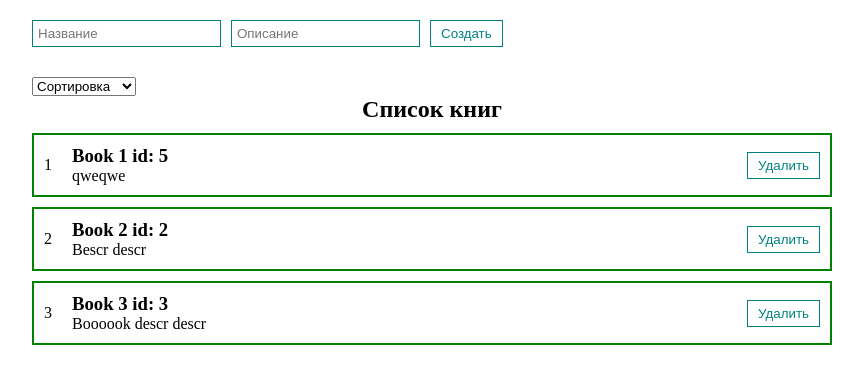
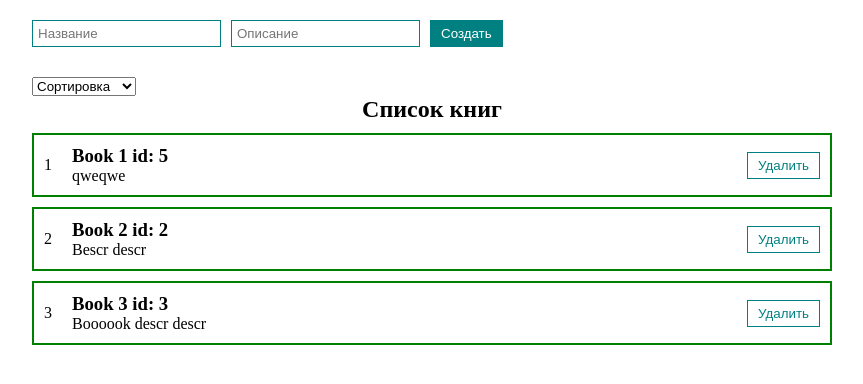
Before and after one commit to D1n8/library, a React (Create React App) app: page / in a window 1280 px wide. In both pictures the pointer is over the button "Создать". Shown: the top 384 px of the page, without its empty margins (208-1071 px from the left). Built offline with nearby package versions, Linux system fonts and the light colour scheme.

Commit message:
update buttons style

```diff
--- a/src/components/UI/button/MyButton.module.css
+++ b/src/components/UI/button/MyButton.module.css
@@ -3,4 +3,11 @@
     color: teal;
     border: 1px solid teal;
     background-color: transparent;
+    cursor: pointer;
+    transition: all 0.3s ease-in-out;
 }
+
+.myBtn:hover, .myBtn:active{
+    background-color: teal;
+    color: white;
+}
```
